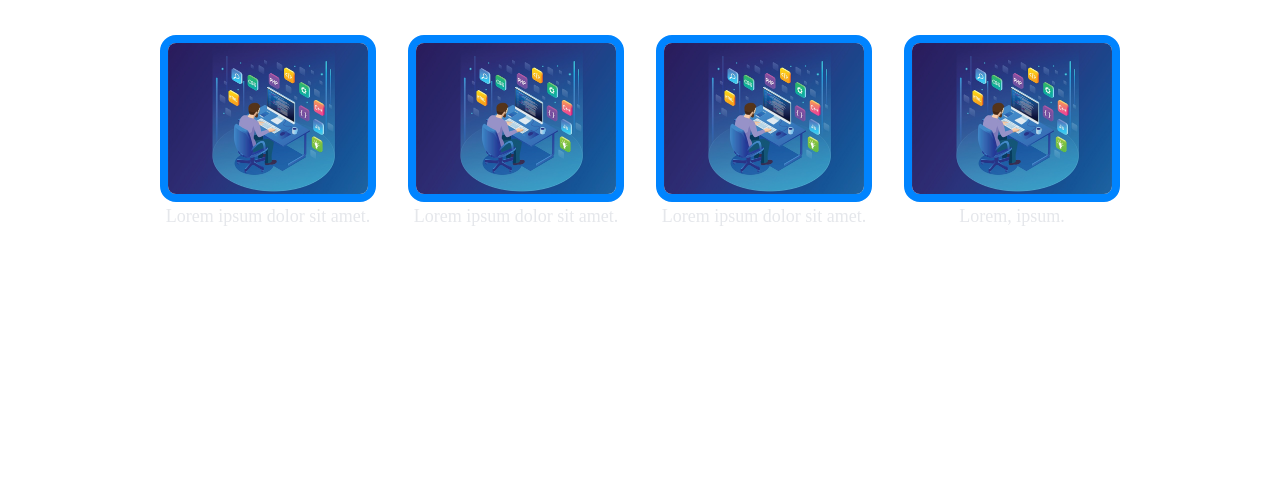
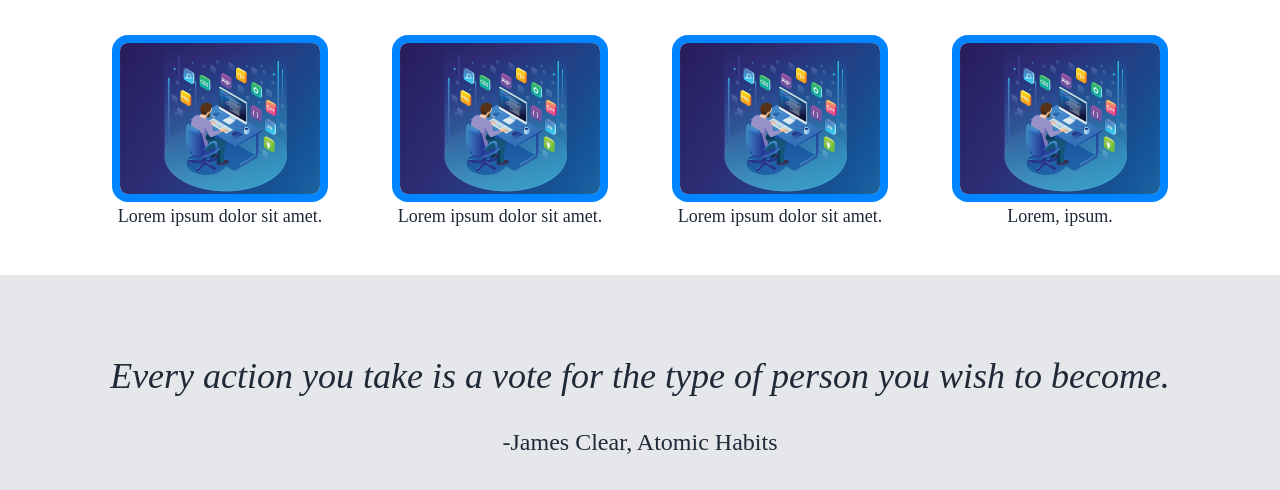
Before and after one commit to Brodypen/odin-LandingPage, a plain HTML site: page index.html in a window 1280 px wide. Shown: the part 538-1028 px from the top of the page. Before the commit the page ends 813 px from the top, so only its background shows below. Drawn offline with Linux system fonts and the light colour scheme.

Commit message:
Finish quote section

```diff
--- a/index.html
+++ b/index.html
@@ -33,29 +33,49 @@
     </div>
 
     <div class="info" id="Information">
-        <h2> Some random Information</h2>
+      <h2>Some random Information</h2>
       <div class="infoImagesContainer">
         <div class="pairs">
-                <img src="websiteImages/introPic.jpg" class="infoImages" alt="First image">
-                <p>Lorem ipsum dolor sit amet.
-                </p>
-            </div>
-            <div class="pairs">
-                <img src="websiteImages/introPic.jpg" class="infoImages" alt="Second">
+          <img
+            src="websiteImages/introPic.jpg"
+            class="infoImages"
+            alt="First image"
+          />
           <p>Lorem ipsum dolor sit amet.</p>
         </div>
         <div class="pairs">
-                <img src="websiteImages/introPic.jpg" class="infoImages" alt="Third">
-                <p>Lorem ipsum dolor sit amet.
-                </p>
+          <img
+            src="websiteImages/introPic.jpg"
+            class="infoImages"
+            alt="Second"
+          />
+          <p>Lorem ipsum dolor sit amet.</p>
         </div>
         <div class="pairs">
-                <img src="websiteImages/introPic.jpg" class="infoImages" alt="Fourth">
+          <img
+            src="websiteImages/introPic.jpg"
+            class="infoImages"
+            alt="Third"
+          />
+          <p>Lorem ipsum dolor sit amet.</p>
+        </div>
+        <div class="pairs">
+          <img
+            src="websiteImages/introPic.jpg"
+            class="infoImages"
+            alt="Fourth"
+          />
           <p>Lorem, ipsum.</p>
         </div>
       </div>
     </div>
-    <div class="quote"></div>
+    <div class="quoteContainer">
+      <p class="quote">
+        Every action you take is a vote for the type of person you wish to
+        become.
+      </p>
+      <p class="quoteAuthor">-James Clear, Atomic Habits</p>
+    </div>
     <div class="contactForm" id="ContactForm"></div>
     <footer></footer>
   </body>
--- a/style.css
+++ b/style.css
@@ -91,8 +91,27 @@ h2 {
     border-radius: 16px;
 }
 .pairs {
-    margin: 8px 16px 8px 16px;
+    margin: 8px 32px 8px 32px;
 }
 .pairs p {
     text-align: center;
+    color: #1f2937;
 }
+/* quote Section */
+.quoteContainer {
+    background-color: #e5e7eb;
+    display: flex;
+    flex-direction: column;
+    padding: 10vh;
+    align-items: center;
+}
+.quote {
+    color: #1f2937;
+    font-size: 36px;
+    font-style: italic
+}
+.quoteAuthor {
+    font-size: 24px;
+    color:#1f2937;
+    padding-top: 32px;
+}
```
Lines whose indentation alone changed are shown as unchanged.
